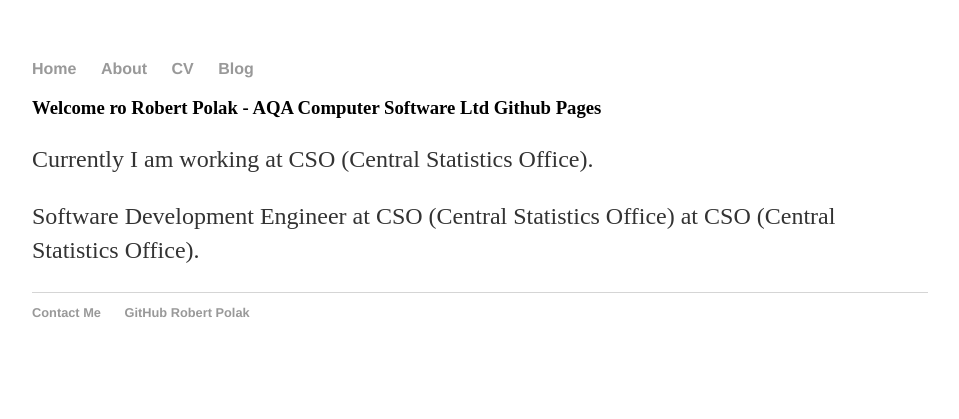
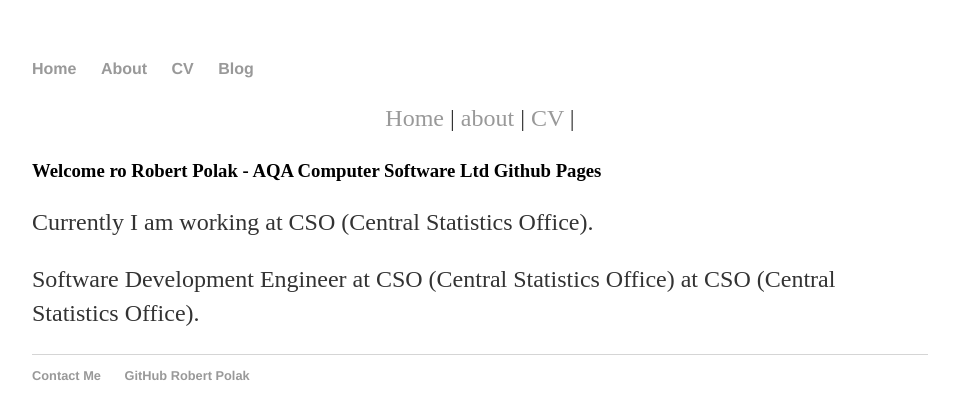
Before and after one commit to robertpolak1968/robertpolak1968.github.io, a Jekyll site: the page built from index.html, in a window 1280 px wide. Shown: the top 419 px of the page, without its empty margins (160-1119 px from the left). Built offline with Jekyll 4.4.1, drawn with Linux system fonts in a browser that asks for light colours.

Commit message:
Update default.html

```diff
--- a/_layouts/default.html
+++ b/_layouts/default.html
@@ -18,7 +18,12 @@
     		</ul>
 		</nav>
 		<div class="container">
+ <p style="text-align: center; background-color: white;">
+  <a href="{{site.baseurl}}/">Home</a> |
+  <a href="{{site.baseurl}}/about/">about</a> |
+  <a href="{{site.baseurl}}/cv/">CV</a> |
 
+</p>
 			{{ content }}
 		</div><!-- /.container -->
 
```
